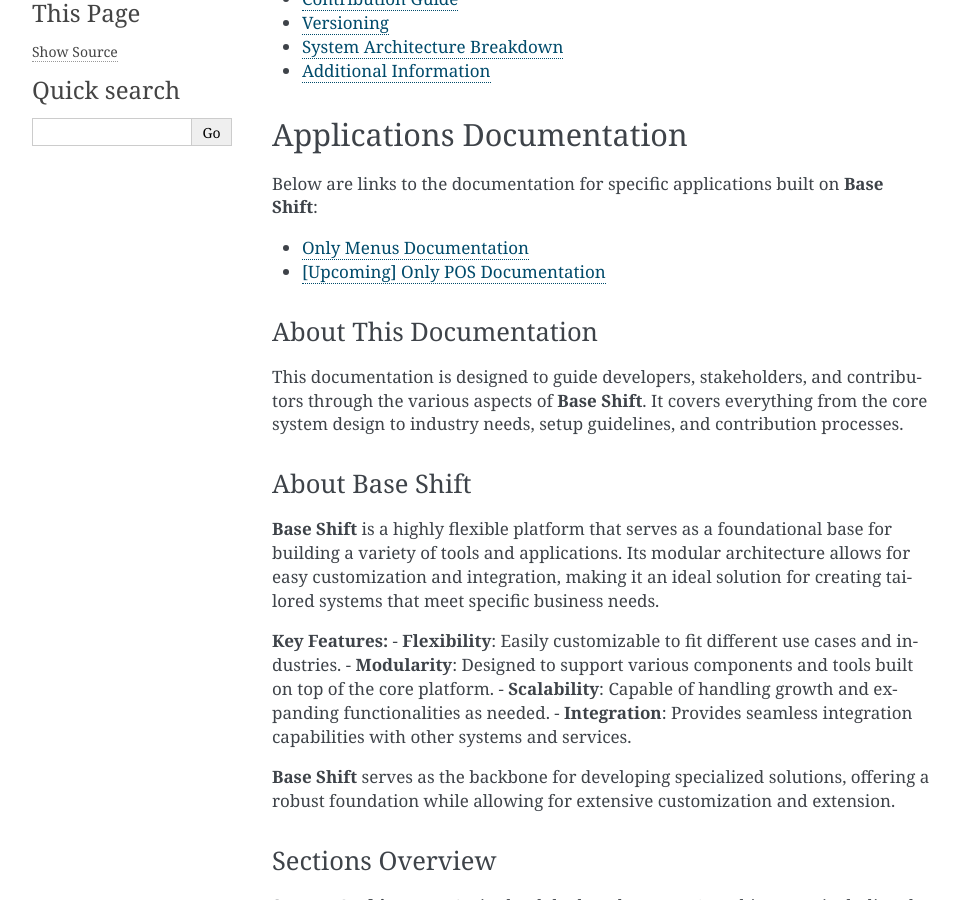
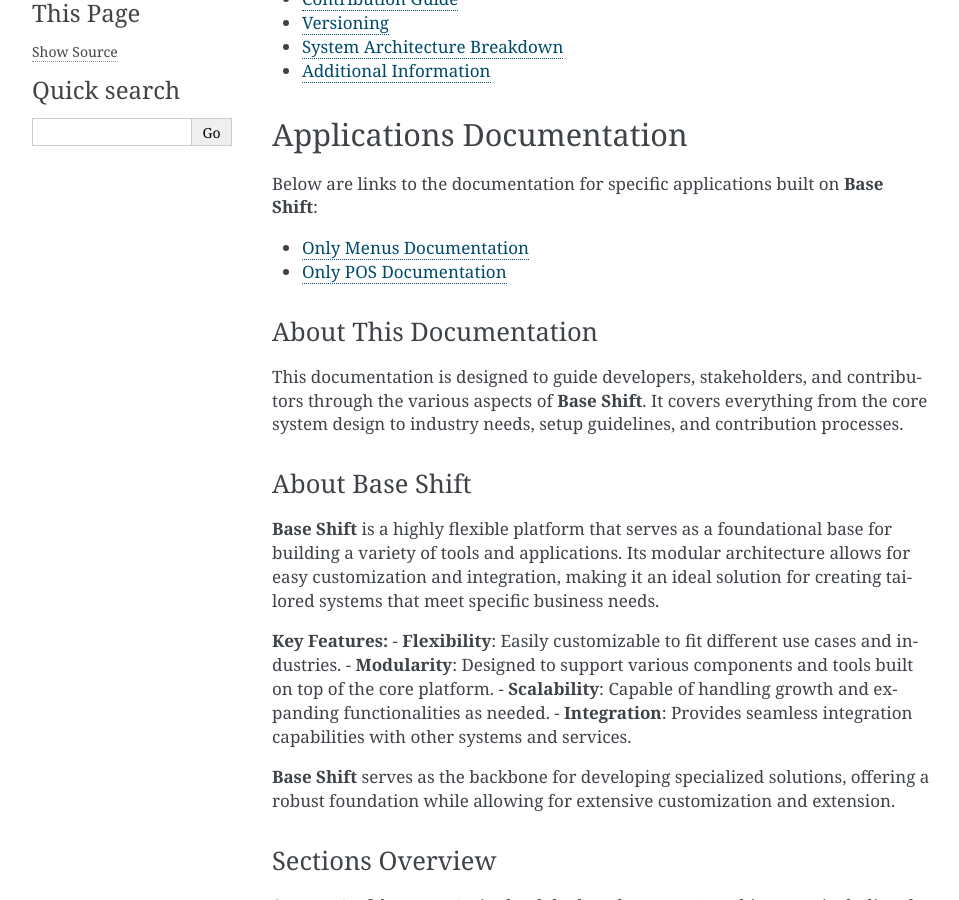
Before and after one commit to cupid-22/base-shift, a Sphinx documentation site: the page built from docs/source/index.rst, in a window 1280 px wide and 900 px high, scrolled down 340 px. Shown: the whole window, without its empty margins (148-1107 px from the left). Built offline with Sphinx 7.4.7, drawn with Linux system fonts in a browser that asks for light colours; pages that are not in the unit, such as notebooks, are missing from menus.

Commit message:
Final run

```diff
--- a/docs/source/index.rst
+++ b/docs/source/index.rst
@@ -23,7 +23,7 @@ Applications Documentation
 Below are links to the documentation for specific applications built on **Base Shift**:
 
 - `Only Menus Documentation <https://cupid-22.github.io/base-shift/only-menu/index.html>`_
-- `[Upcoming] Only POS Documentation <https://cupid-22.github.io/base-shift/only-pos/index.html>`_
+- `Only POS Documentation <https://cupid-22.github.io/base-shift/only-pos/index.html>`_
 
 -------------------------------------------------------------
 About This Documentation
```
Also changed, not shown: 1 other file.
